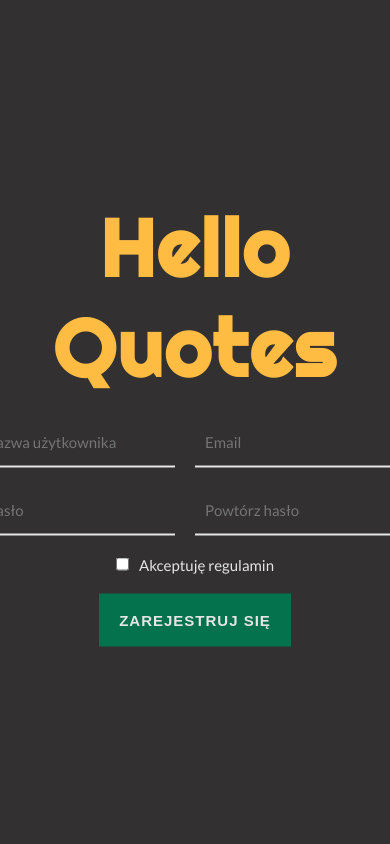
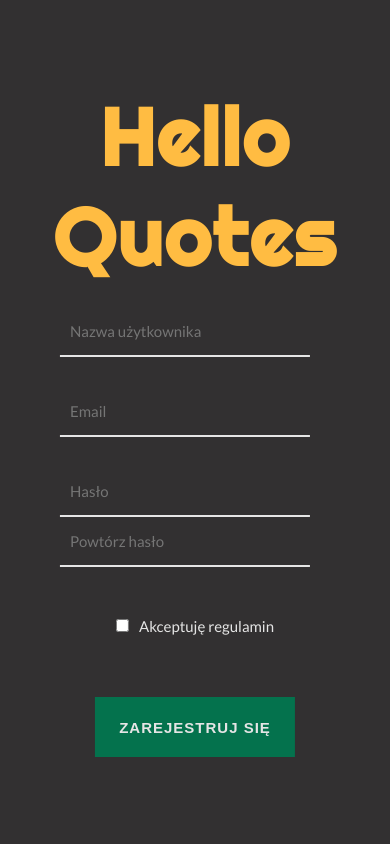
Before and after one commit to undstory/Quotes-, a PHP site: page /registration.php in a window 390 px wide; the page is wider, and only the part inside the window is pictured. Run offline with PHP 8.4, Linux system fonts and the light colour scheme; some libraries are stand-ins or nearby versions.

Commit message:
media queries added

```diff
--- a/styles/scss/intro.scss
+++ b/styles/scss/intro.scss
@@ -101,3 +101,31 @@
     }
 
 }
+
+@media all and (max-width: $mobileWidth) {
+
+    .intro {
+        &__input {
+            width: 25rem;
+        }
+
+        &__button {
+            height: 6rem;
+            width: 20rem;
+        }
+        &__button.register__input--button {
+
+            height: 6rem;
+            width: 20rem;
+        }
+    }
+}
+
+@media all and (max-width: 350px) {
+
+    .intro {
+        &__title {
+            font-size: 6rem;
+        }
+    }
+}
--- a/styles/scss/register.scss
+++ b/styles/scss/register.scss
@@ -2,7 +2,7 @@
     &__form {
       display: grid;
       grid-template-columns: repeat(2, 1fr);
-      grid-template-rows: (1fr, 30px,30px,1fr,30px,1fr,30px,1fr);
+      grid-template-rows: 1fr 30px 30px 1fr 30px 1fr 30px 1fr;
     }
 
     &__error {
@@ -38,6 +38,7 @@
             grid-row-start: 2;
             grid-row-end: 3;
             justify-self: start;
+            margin: 0 1rem;
         }
 
         &--emailE {
@@ -101,3 +102,100 @@
         }
     }
 }
+
+@media all and (max-width: $mobileWidth) {
+    .register {
+        &__form {
+            grid-template-columns: minmax(200px, 1fr);
+            grid-template-rows: 1fr 30px 1fr 30px 1fr 1fr 30px 30px 1fr 30px 1fr;
+            margin: 0 1rem;
+          }
+
+          &__input {
+            &--nick {
+                grid-column-start: 1;
+                grid-column-end: 3;
+                grid-row-start: 1;
+                grid-row-end: 2;
+                justify-self: center;
+            }
+
+            &--email {
+                grid-column-start: 1;
+                grid-column-end: 3;
+                grid-row-start: 3;
+                grid-row-end: 4;
+                justify-self: center;
+            }
+
+            &--nickE {
+                grid-column-start: 1;
+                grid-column-end: 3;
+                grid-row-start: 2;
+                grid-row-end: 3;
+                justify-self: start;
+                margin: 0 1rem;
+            }
+
+            &--emailE {
+                grid-column-start: 1;
+                grid-column-end: 3;
+                grid-row-start: 4;
+                grid-row-end: 5;
+                justify-self: start;
+            }
+
+            &--pass1 {
+                grid-column-start: 1;
+                grid-column-end: 3;
+                grid-row-start: 5;
+                grid-row-end: 6;
+                justify-self: center;
+            }
+
+            &--pass2 {
+                grid-column-start: 1;
+                grid-column-end: 3;
+                grid-row-start: 6;
+                grid-row-end: 7;
+                justify-self: center;
+            }
+
+            &--passE {
+                grid-column-start: 1;
+                grid-column-end: 3;
+                grid-row-start: 7;
+                grid-row-end: 8;
+                justify-self: start;
+            }
+
+            &--check {
+                grid-column-start: 1;
+                grid-column-end: 3;
+                grid-row-start: 8;
+                grid-row-end: 9;
+                justify-self: center;
+                margin-top: 2rem;
+            }
+
+            &--checkE {
+                grid-column-start: 1;
+                grid-column-end: 3;
+                grid-row-start: 9;
+                grid-row-end: 10;
+                justify-self: start;
+                margin: 2rem;
+            }
+
+            &--button {
+                grid-column-start: 1;
+                grid-column-end: 3;
+                grid-row-start: 10;
+                grid-row-end: 11;
+                justify-self: center;
+                padding: 1.8rem 2rem;
+                margin-top: 2rem;
+            }
+    }
+}
+}
```
Also changed, not shown: styles/css/style.css, 1 other file.
